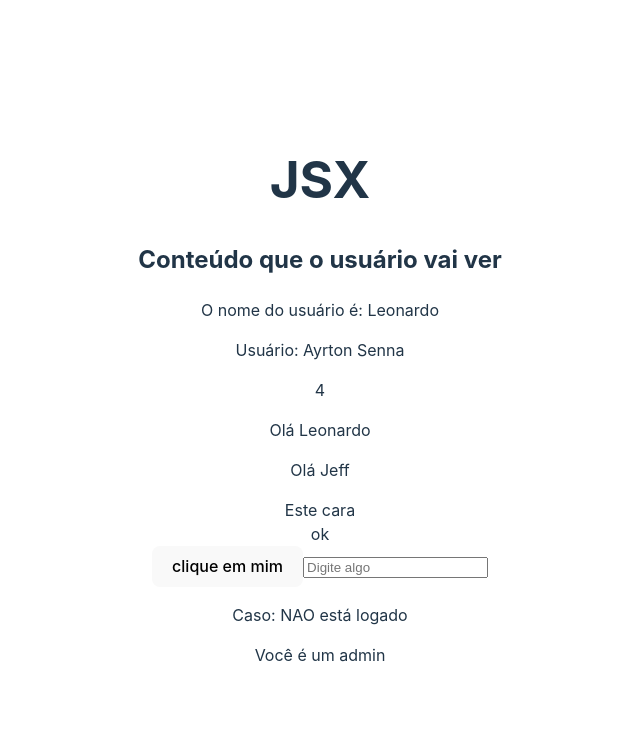
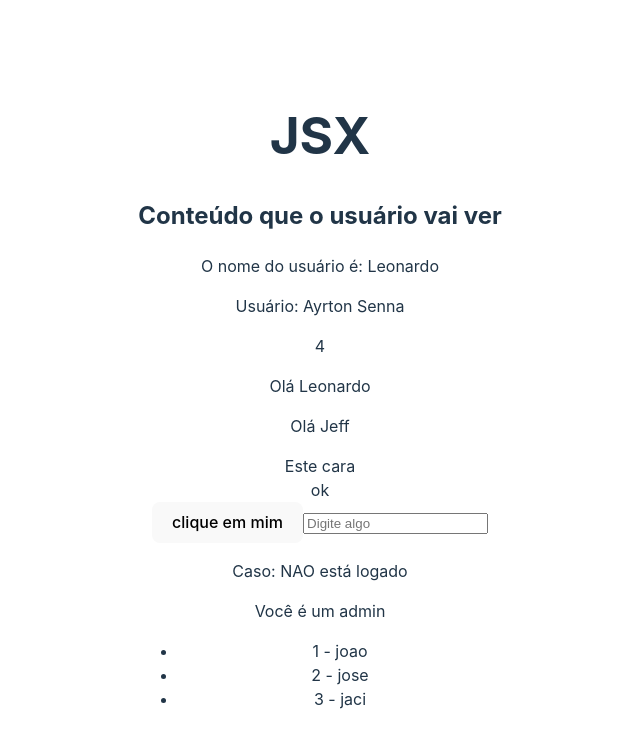
Before and after one commit to francojeferson/react-core-fundamentals, a React (Vite) app in the folder 2_jsx/: page / in a window 1280 px wide. Shown: the top 748 px of the page, without its empty margins (320-960 px from the left). Built offline with nearby package versions, Linux system fonts and the light colour scheme.

Commit message:
docs(jsx): update JsxExamples.jsx

```diff
--- a/2_jsx/src/components/JsxExamples.jsx
+++ b/2_jsx/src/components/JsxExamples.jsx
@@ -15,6 +15,12 @@ const JsxExamples = () => {
   const isUserLoggedIn = false;
 
   const userRole = "admin";
+
+  const users = [
+    { id: 1, name: "joao" },
+    { id: 2, name: "jose" },
+    { id: 3, name: "jaci" },
+  ];
 
   return (
     <div>
@@ -52,13 +58,18 @@ const JsxExamples = () => {
         </div>
       )}
 
-      <p>
-        {userRole === "admin" && (
-          <div>
-            <p>Você é um admin</p>
-          </div>
-        )}
-      </p>
+      <p>{userRole === "admin" && "Você é um admin"}</p>
+
+      {/* Renderizaçao de listas */}
+      <div>
+        <ul>
+          {users.map((user) => (
+            <li key={user.id}>
+              {user.id} - {user.name}
+            </li>
+          ))}
+        </ul>
+      </div>
     </div>
   );
 };
```
